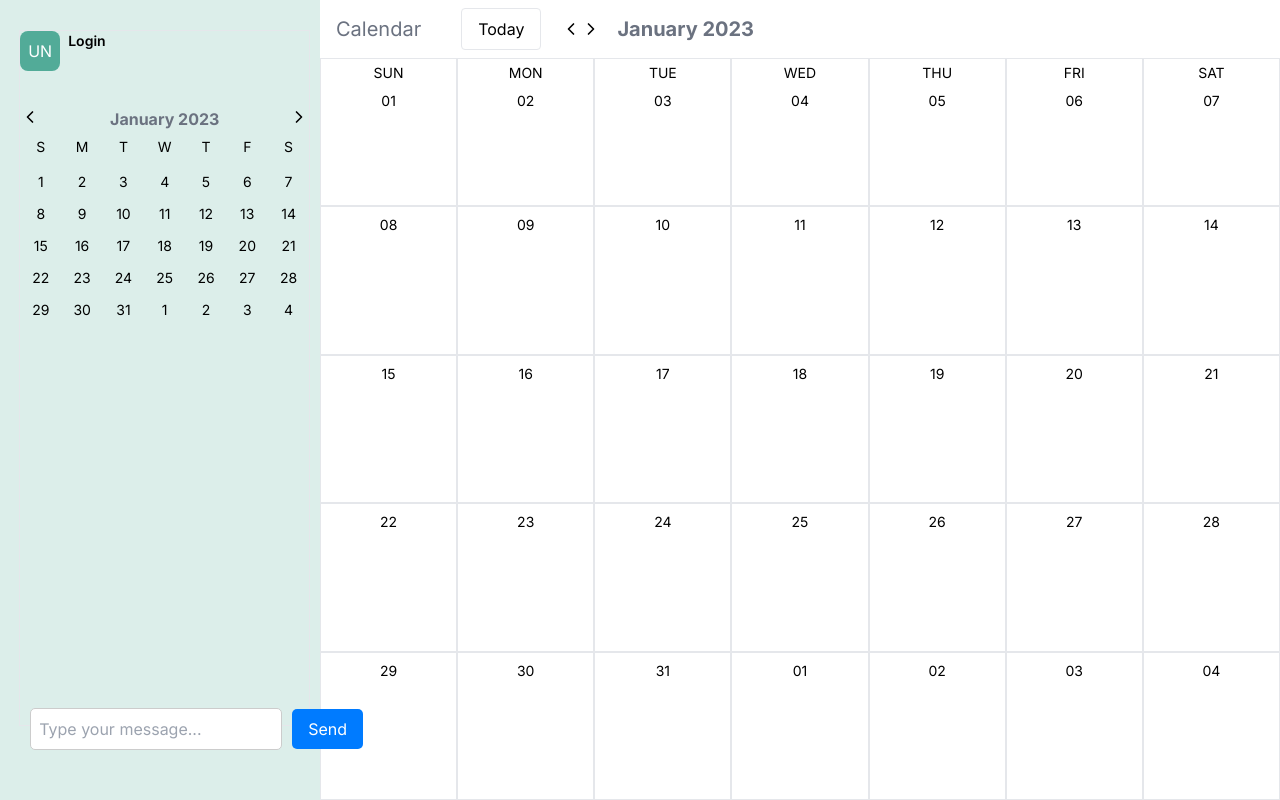
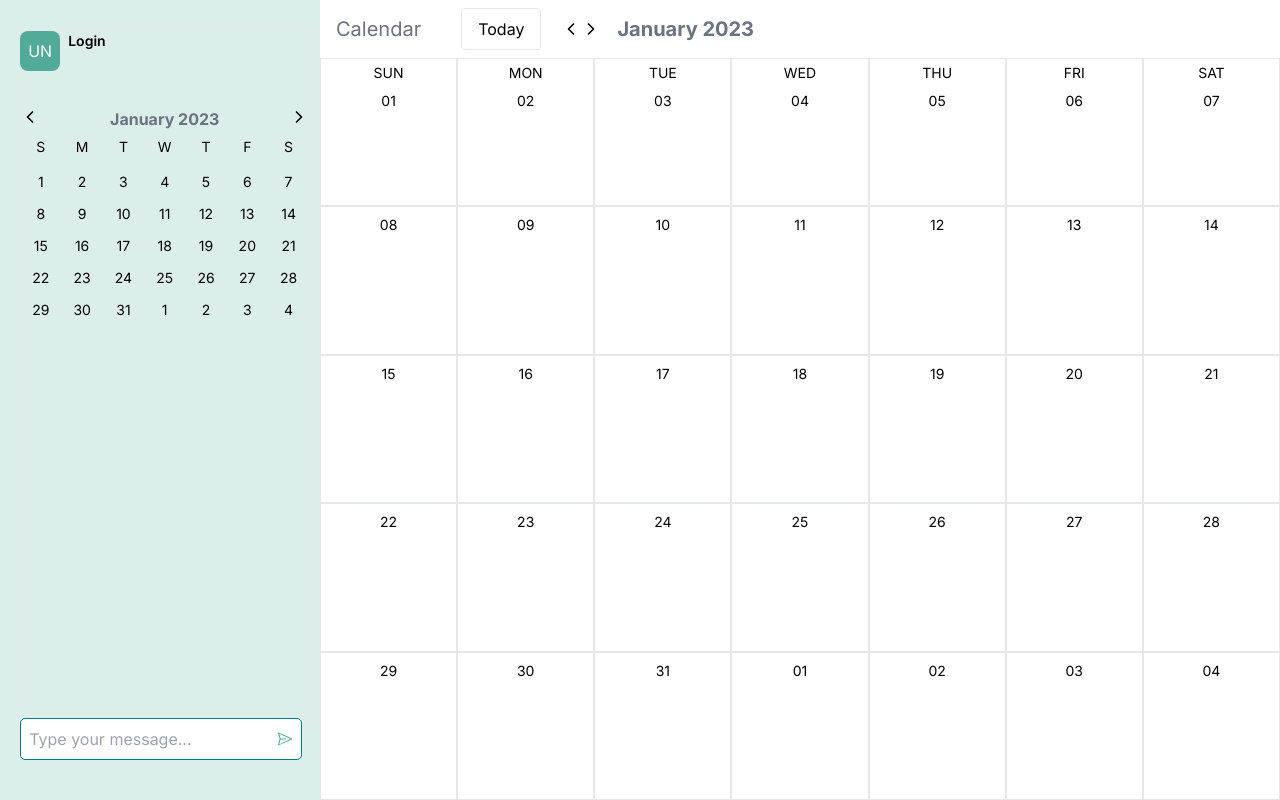
Before and after one commit to DK-Kim4312/donna, a Next.js app: page / in a window 1280 px wide. Built offline with nearby package versions, Linux system fonts and the light colour scheme.

Commit message:
changed chat send icon

```diff
--- a/components/CalendarHeader.js
+++ b/components/CalendarHeader.js
@@ -1,6 +1,8 @@
 import dayjs from "dayjs";
 import React, { useContext } from "react";
 import GlobalContext from "../context/GlobalContext";
+import {ChevronLeftIcon, ChevronRightIcon} from '../styles/Icons'
+
 
 export default function CalendarHeader() {
   const { monthIndex, setMonthIndex } = useContext(GlobalContext);
@@ -43,41 +45,3 @@ export default function CalendarHeader() {
     </header>
   );
 }
-function ChevronLeftIcon(props) {
-    return (
-      <svg
-        {...props}
-        xmlns="http://www.w3.org/2000/svg"
-        width="24"
-        height="24"
-        viewBox="0 0 24 24"
-        fill="none"
-        stroke="currentColor"
-        strokeWidth="2"
-        strokeLinecap="round"
-        strokeLinejoin="round"
-      >
-        <path d="m15 18-6-6 6-6" />
-      </svg>
-    )
-  }
-
-
-  function ChevronRightIcon(props) {
-    return (
-      <svg
-        {...props}
-        xmlns="http://www.w3.org/2000/svg"
-        width="24"
-        height="24"
-        viewBox="0 0 24 24"
-        fill="none"
-        stroke="currentColor"
-        strokeWidth="2"
-        strokeLinecap="round"
-        strokeLinejoin="round"
-      >
-        <path d="m9 18 6-6-6-6" />
-      </svg>
-    )
-  }
--- a/components/ChatView.js
+++ b/components/ChatView.js
@@ -2,6 +2,7 @@
 "use client";
 import React, { useState, useEffect } from 'react';
 import styles from '../styles/Chat.module.css';
+import { CodiconSend } from '../styles/Icons';
 
 const ChatView = () => {
   const [messages, setMessages] = useState([]);
@@ -48,9 +49,7 @@ const ChatView = () => {
           value={newMessage}
           onChange={(e) => setNewMessage(e.target.value)}
         />
-        <button className={styles.sendMessageButton} onClick={handleSendMessage}>
-          Send
-        </button>
+        <CodiconSend onClick={handleSendMessage}/>
       </div>
       <div className={styles.messages}>
         {messages.map((message, index) => (
--- a/components/MiniCalendar.js
+++ b/components/MiniCalendar.js
@@ -3,6 +3,7 @@ import { useContext, useEffect, useState } from "react";
 import dayjs from "dayjs";
 import GlobalContext from "../context/GlobalContext";
 import { getMonth } from "../lib/util";
+import { ChevronLeftIcon, ChevronRightIcon } from "../styles/Icons";
 
 
 export default function MiniCalendar() {
@@ -89,41 +90,3 @@ export default function MiniCalendar() {
     </div>
   );
 }
-function ChevronLeftIcon(props) {
-  return (
-    <svg
-      {...props}
-      xmlns="http://www.w3.org/2000/svg"
-      width="24"
-      height="24"
-      viewBox="0 0 24 24"
-      fill="none"
-      stroke="currentColor"
-      strokeWidth="2"
-      strokeLinecap="round"
-      strokeLinejoin="round"
-    >
-      <path d="m15 18-6-6 6-6" />
-    </svg>
-  )
-}
-
-
-function ChevronRightIcon(props) {
-  return (
-    <svg
-      {...props}
-      xmlns="http://www.w3.org/2000/svg"
-      width="24"
-      height="24"
-      viewBox="0 0 24 24"
-      fill="none"
-      stroke="currentColor"
-      strokeWidth="2"
-      strokeLinecap="round"
-      strokeLinejoin="round"
-    >
-      <path d="m9 18 6-6-6-6" />
-    </svg>
-  )
-}
--- a/styles/Chat.module.css
+++ b/styles/Chat.module.css
@@ -29,34 +29,22 @@
   }
 
   .inputcontainer {
-    display: fixed;
+    display: flex;
     flex-direction: row;
     align-items: center;
-    padding: 10px;
     position: absolute;
     bottom: 5vh;
-
+    border-color: teal;
+    border-style: solid;
+    border-width: 1px;
+    border-radius: 5px;
+    background-color: #fff;
+    padding: 8px;
+    width: 22%;
   }
 
   .inputtext {
     flex-grow: 1;
-    padding: 8px;
-    border: 1px solid #ccc;
-    border-radius: 5px;
-    margin-right: 10px;
+    border: none;
     font-size: 16px;
   }
-
-  .sendMessageButton {
-    background-color: #007bff;
-    color: #fff;
-    border: none;
-    border-radius: 5px;
-    padding: 8px 16px;
-    cursor: pointer;
-    font-size: 16px;
-  }
-
-  .sendMessageButton:hover {
-    background-color: #0056b3;
-  }
--- /dev/null
+++ b/styles/Icons.jsx
@@ -0,0 +1,53 @@
+export function ChevronLeftIcon(props) {
+    return (
+        <svg
+            {...props}
+            xmlns="http://www.w3.org/2000/svg"
+            width="24"
+            height="24"
+            viewBox="0 0 24 24"
+            fill="none"
+            stroke="currentColor"
+            strokeWidth="2"
+            strokeLinecap="round"
+            strokeLinejoin="round"
+        >
+            <path d="m15 18-6-6 6-6" />
+        </svg>
+    )
+}
+
+
+export function ChevronRightIcon(props) {
+    return (
+        <svg
+            {...props}
+            xmlns="http://www.w3.org/2000/svg"
+            width="24"
+            height="24"
+            viewBox="0 0 24 24"
+            fill="none"
+            stroke="currentColor"
+            strokeWidth="2"
+            strokeLinecap="round"
+            strokeLinejoin="round"
+        >
+            <path d="m9 18 6-6-6-6" />
+        </svg>
+    )
+}
+
+export function CodiconSend(props) {
+    return (
+        <svg
+            width="1em"
+            height="1em"
+            viewBox="0 0 16 16"
+            xmlns="http://www.w3.org/2000/svg"
+            {...props}
+        >
+            <path fill="#52ab98" d="m1 1.91l.78-.41L15 7.449v.95L1.78 14.33L1 13.91L2.583 8zM3.612 8.5L2.33 13.13L13.5 7.9L2.33 2.839l1.282 4.6L9 7.5v1z"></path>
+        </svg>
+    );
+
+}
```
